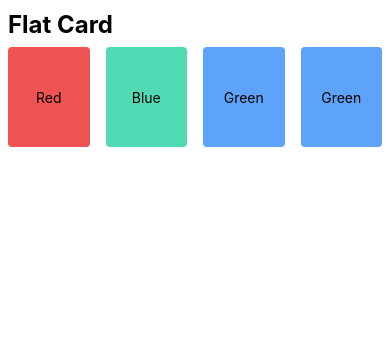
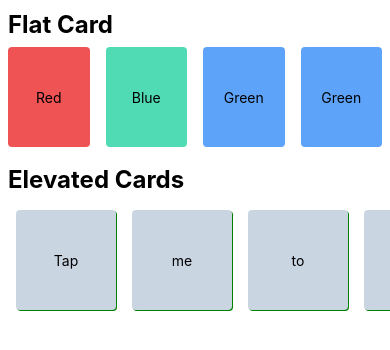
Before and after one commit to SadeEtensh/ReactNativeProject2, a React Native app: screen / in a window 390 px wide. Shown: the top 350 px of the page. Built offline with nearby package versions, Linux system fonts and the light colour scheme.

Commit message:
ScrollView with Flexbox to create elevated cards

```diff
--- a/App.tsx
+++ b/App.tsx
@@ -1,12 +1,14 @@
 import {View, Text, SafeAreaView, ScrollView} from 'react-native';
 import React from 'react';
 import FlatCard from './components/FlatCard';
+import ElevatedCards from './components/ElevatedCards';
 
 const App = () => {
   return (
     <SafeAreaView>
       <ScrollView>
         <FlatCard />
+        <ElevatedCards />
       </ScrollView>
     </SafeAreaView>
   );
--- /dev/null
+++ b/components/ElevatedCards.tsx
@@ -0,0 +1,63 @@
+import {ScrollView, StyleSheet, Text, View} from 'react-native';
+import React from 'react';
+
+export default function ElevatedCards() {
+  return (
+    <View>
+      <Text style={styles.headingText}>Elevated Cards</Text>
+      <ScrollView horizontal={true} style={styles.container}>
+        <View style={[styles.card, styles.cardElevated]}>
+          <Text>Tap</Text>
+        </View>
+        <View style={[styles.card, styles.cardElevated]}>
+          <Text>me</Text>
+        </View>
+        <View style={[styles.card, styles.cardElevated]}>
+          <Text>to</Text>
+        </View>
+        <View style={[styles.card, styles.cardElevated]}>
+          <Text>Scroll</Text>
+        </View>
+        <View style={[styles.card, styles.cardElevated]}>
+          <Text>Tap</Text>
+        </View>
+        <View style={[styles.card, styles.cardElevated]}>
+          <Text>more...</Text>
+        </View>
+        <View style={[styles.card, styles.cardElevated]}>
+          <Text>Sth</Text>
+        </View>
+      </ScrollView>
+    </View>
+  );
+}
+
+const styles = StyleSheet.create({
+  headingText: {
+    fontSize: 24,
+    fontWeight: 'bold',
+    paddingHorizontal: 8,
+    paddingTop: 10,
+  },
+  container: {
+    padding: 8,
+  },
+  card: {
+    flex: 1,
+    alignItems: 'center',
+    justifyContent: 'center',
+    width: 100,
+    height: 100,
+    borderRadius: 4,
+    margin: 8,
+  },
+  cardElevated: {
+    backgroundColor: '#CAD5E2',
+    elevation: 4,
+    shadowOffset: {
+      width: 1,
+      height: 1,
+    },
+    shadowColor: 'green',
+  },
+});
```
